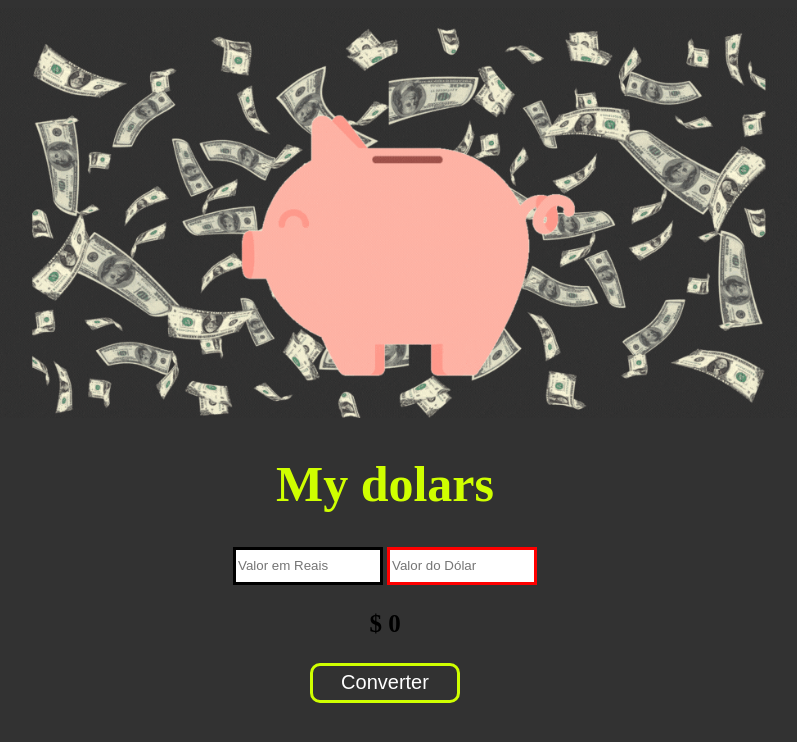
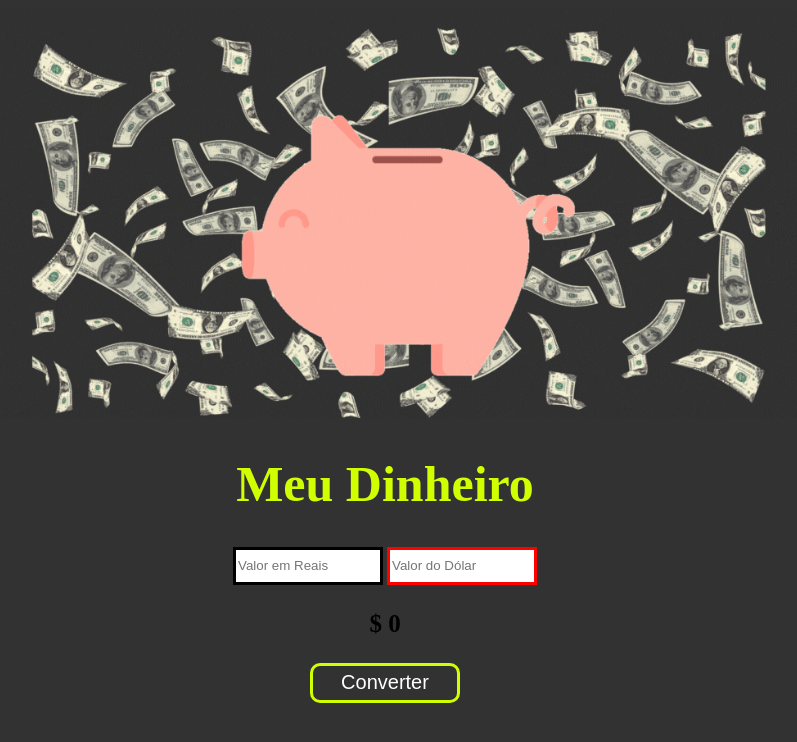
Before and after one commit to joaomarcos2022/my-dolar, a plain HTML site: page index.html in a window 1280 px wide. Shown: the whole page, without its empty margins (255-1052 px from the left). Drawn offline with Linux system fonts and the light colour scheme.

Commit message:
update html

```diff
--- a/index.html
+++ b/index.html
@@ -5,11 +5,11 @@
     <meta http-equiv="X-UA-Compatible" content="IE=edge">
     <meta name="viewport" content="width=device-width, initial-scale=1.0">
     <link rel="stylesheet" href="./style.css">
-    <title>My dolars</title>
+    <title>Meu dinheiro</title>
 </head>
 <body>
     <img src="./my-dolar.gif" alt="">
-    <h1>My dolars</h1>
+    <h1>Meu Dinheiro</h1>
 
     <div>
         <input id="input-real" type="number" placeholder="Valor em Reais">
```
